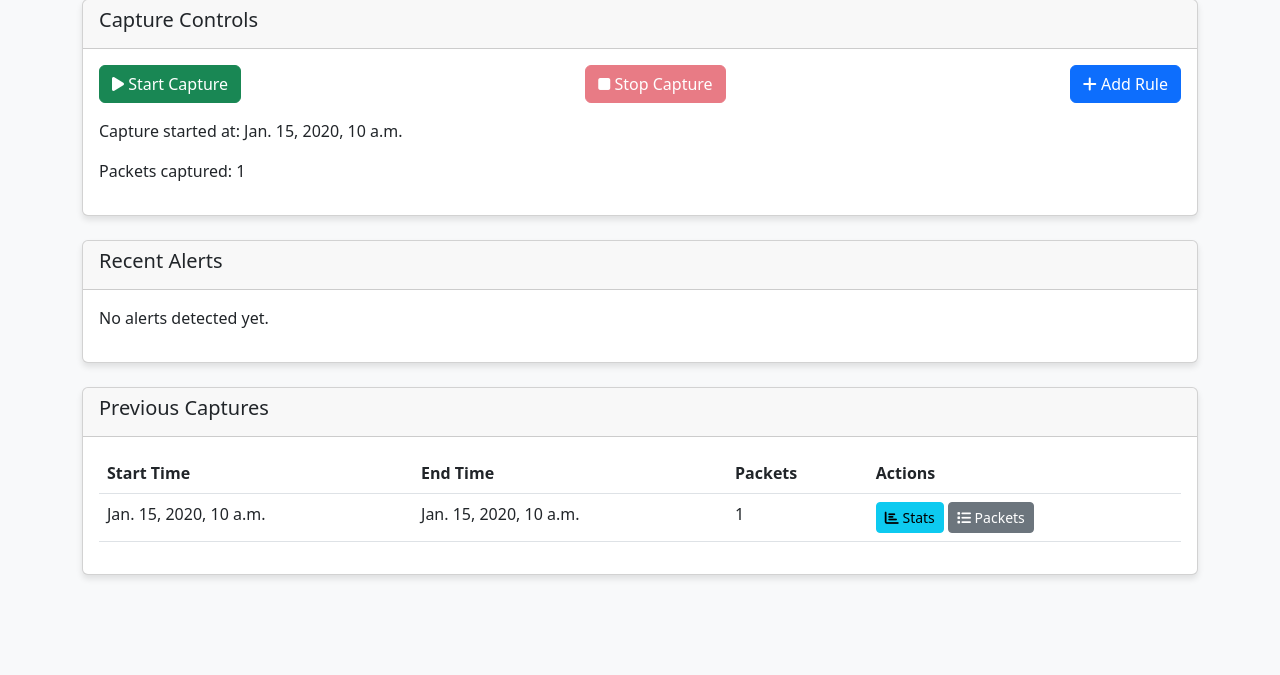
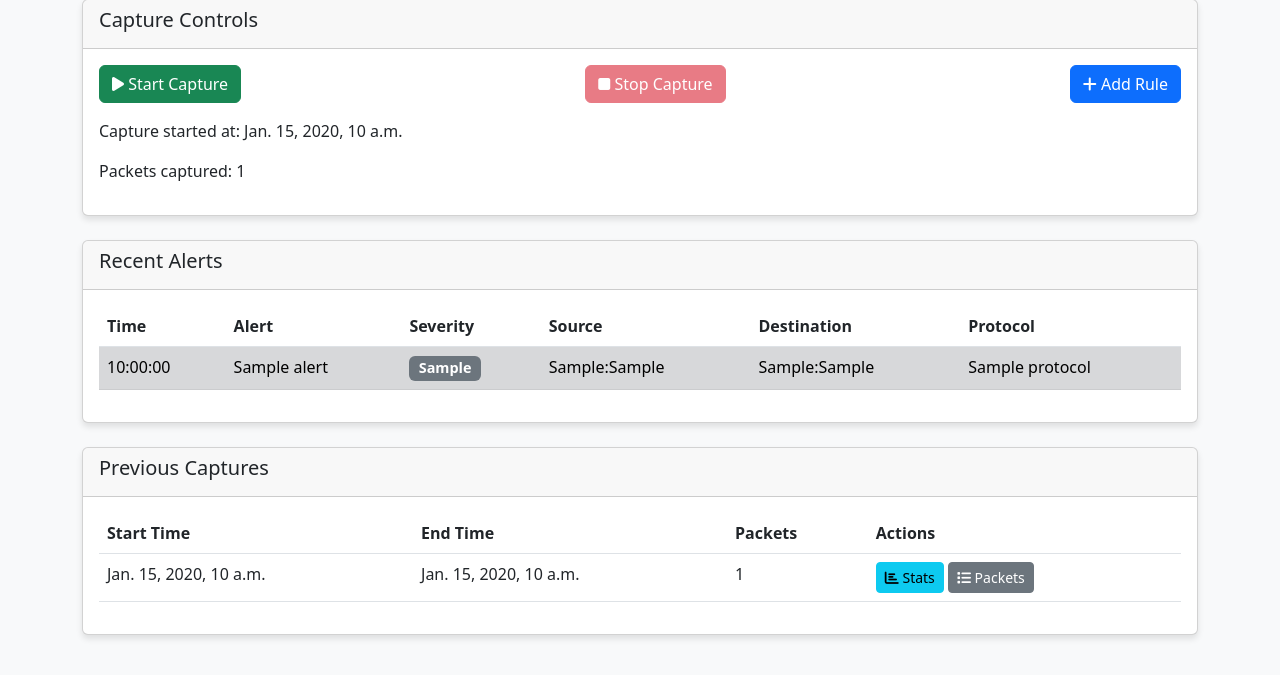
Before and after one commit to badcapitainn/IncidentResponseToolkit, a Django app: template toolkit/templates/toolkit/network_module.html in a window 1280 px wide. Shown: the part 276-951 px from the top of the page. Before the commit the page ends 855 px from the top, so only its background shows below. Run offline with Django 5.2, Linux system fonts and the light colour scheme; the template is opened without the code that fills it: most values are stand-ins (such as "Sample title", 1, 10 or a date in 2020).

Commit message:
new network analysis

```diff
--- a/toolkit/templates/toolkit/network_module.html
+++ b/toolkit/templates/toolkit/network_module.html
@@ -67,40 +67,54 @@
     </div>
 
     <!-- Recent Alerts -->
+    <!-- Recent Alerts Section -->
     <div class="card mb-4">
         <div class="card-header">
             <h5>Recent Alerts</h5>
         </div>
         <div class="card-body">
-            {% if alerts %}
+            {% if recent_alerts %}
             <div class="table-responsive">
                 <table class="table table-striped">
                     <thead>
                         <tr>
                             <th>Time</th>
-                            <th>Rule</th>
+                            <th>Alert</th>
                             <th>Severity</th>
-                            <th>Source IP</th>
-                            <th>Destination IP</th>
+                            <th>Source</th>
+                            <th>Destination</th>
                             <th>Protocol</th>
                         </tr>
                     </thead>
                     <tbody>
-                        {% for alert in alerts %}
-                        <tr class="{% if alert.severity == 'critical' %}table-danger{% elif alert.severity == 'high' %}table-warning{% elif alert.severity == 'medium' %}table-info{% else %}table-secondary{% endif %}">
-                            <td>{{ alert.timestamp }}</td>
+                        {% for alert in recent_alerts %}
+                        <tr class="{% if alert.severity == 'critical' %}table-danger
+                                  {% elif alert.severity == 'high' %}table-warning
+                                  {% elif alert.severity == 'medium' %}table-info
+                                  {% else %}table-secondary{% endif %}">
+                            <td>{{ alert.timestamp|date:"H:i:s" }}</td>
                             <td>{{ alert.rule_name }}</td>
-                            <td>{{ alert.get_severity_display }}</td>
-                            <td>{{ alert.src_ip }}:{{ alert.src_port }}</td>
-                            <td>{{ alert.dst_ip }}:{{ alert.dst_port }}</td>
-                            <td>{{ alert.protocol }}</td>
+                            <td>
+                                <span class="badge
+                                    {% if alert.severity == 'critical' %}bg-danger
+                                    {% elif alert.severity == 'high' %}bg-warning
+                                    {% elif alert.severity == 'medium' %}bg-info
+                                    {% else %}bg-secondary{% endif %}">
+                                    {{ alert.get_severity_display }}
+                                </span>
+                            </td>
+                            <td>{{ alert.src_ip|default:"-" }}:{{ alert.src_port|default:"-" }}</td>
+                            <td>{{ alert.dst_ip|default:"-" }}:{{ alert.dst_port|default:"-" }}</td>
+                            <td>{{ alert.protocol|default:"-" }}</td>
                         </tr>
                         {% endfor %}
                     </tbody>
                 </table>
             </div>
             {% else %}
-            <p>No alerts detected yet.</p>
+            <div class="alert alert-info">
+                <i class="fas fa-info-circle"></i> No alerts detected in recent captures.
+            </div>
             {% endif %}
         </div>
     </div>
```
Also changed, not shown: toolkit/views.py (+13 -1 lines).
